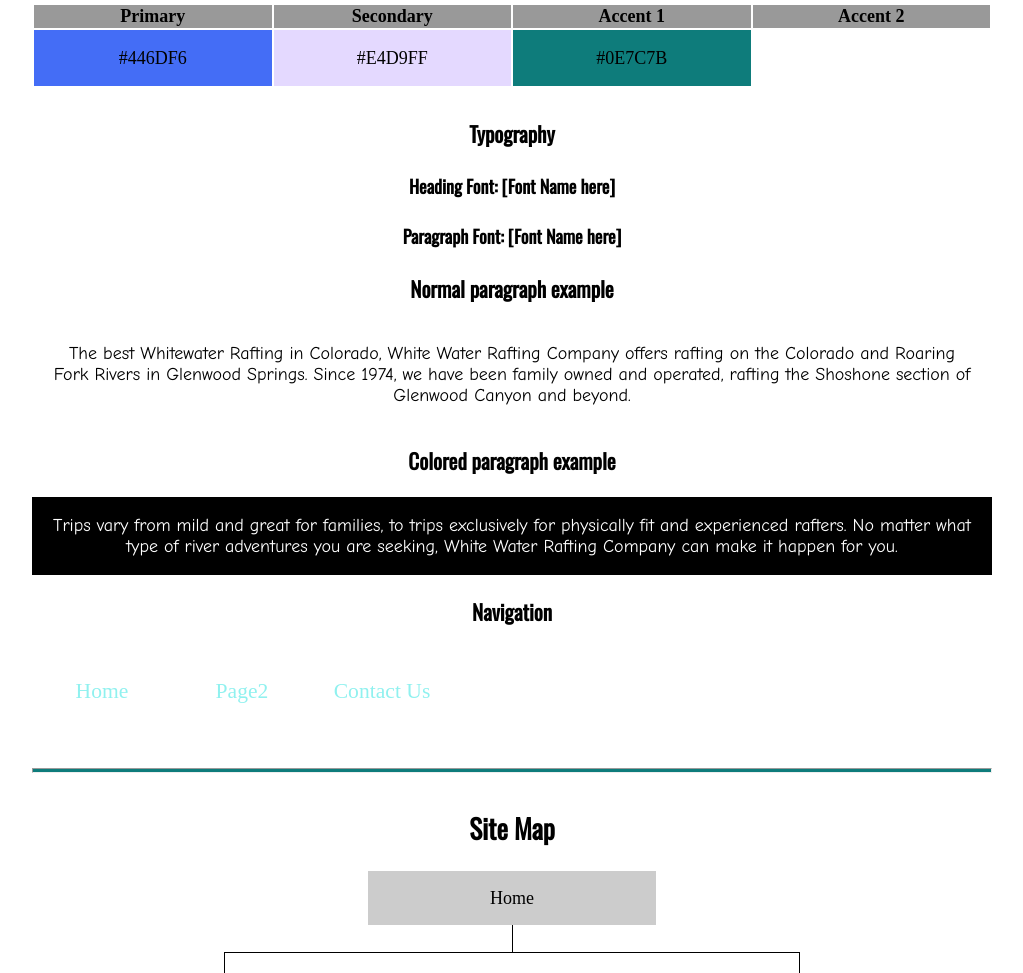
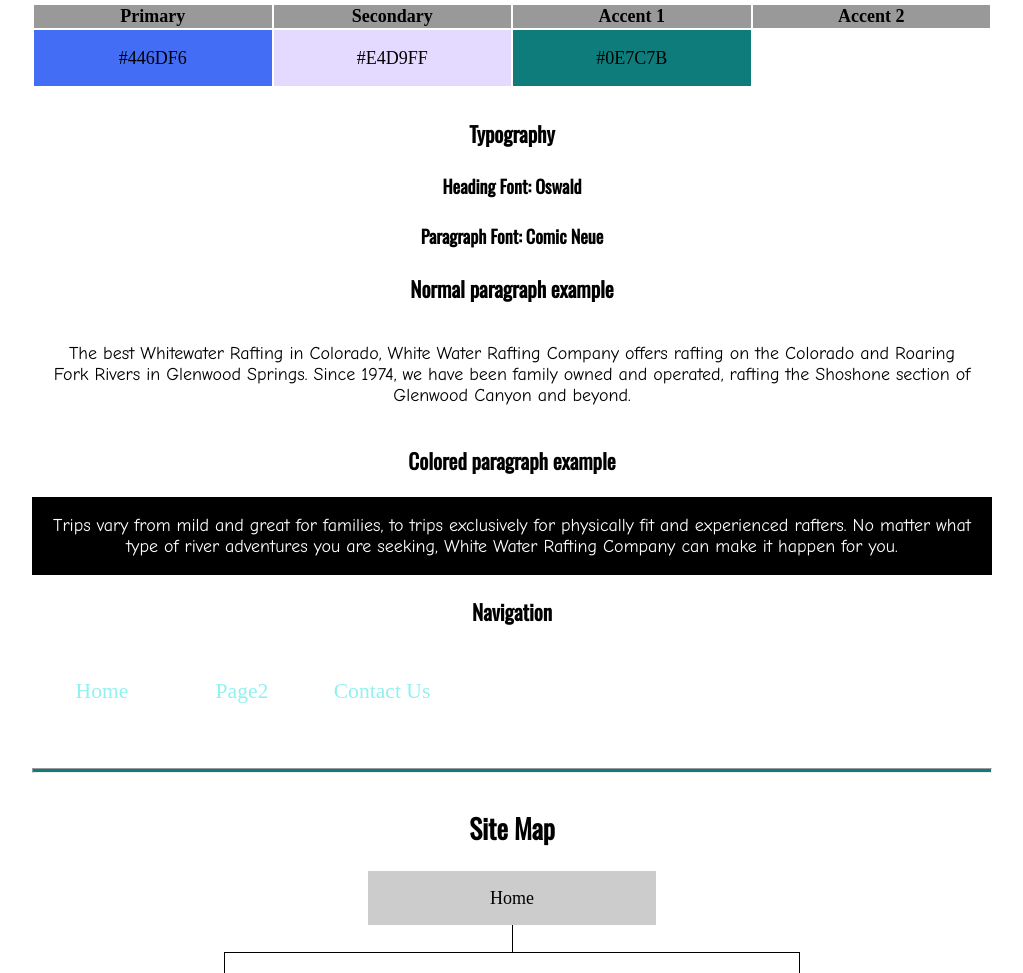
Before and after one commit to JoshuaCapron64/wdd130, a plain HTML site: page wwr/site_plan_rafting.html in a window 1280 px wide. Shown: the part 1521-2494 px from the top of the page, without its empty margins (128-1151 px from the left). Drawn offline with nearby package versions, Linux system fonts and the light colour scheme.

Commit message:
Edited the font typed in the brackets

```diff
--- a/wwr/site_plan_rafting.html
+++ b/wwr/site_plan_rafting.html
@@ -73,11 +73,11 @@
     <!-- Choose a font for your paragraphs (body copy) and headlines. What font(s) have you chosen? Think also about which of your colors above you might use for background and font colors. -->
 
     <h4>
-      Heading Font: [Font Name here]
+      Heading Font: Oswald
       <!-- change this -->
     </h4>
     <h4>
-      Paragraph Font: [Font Name here]
+      Paragraph Font: Comic Neue
       <!-- change this -->
     </h4>
     <h3>Normal paragraph example</h3>
```
